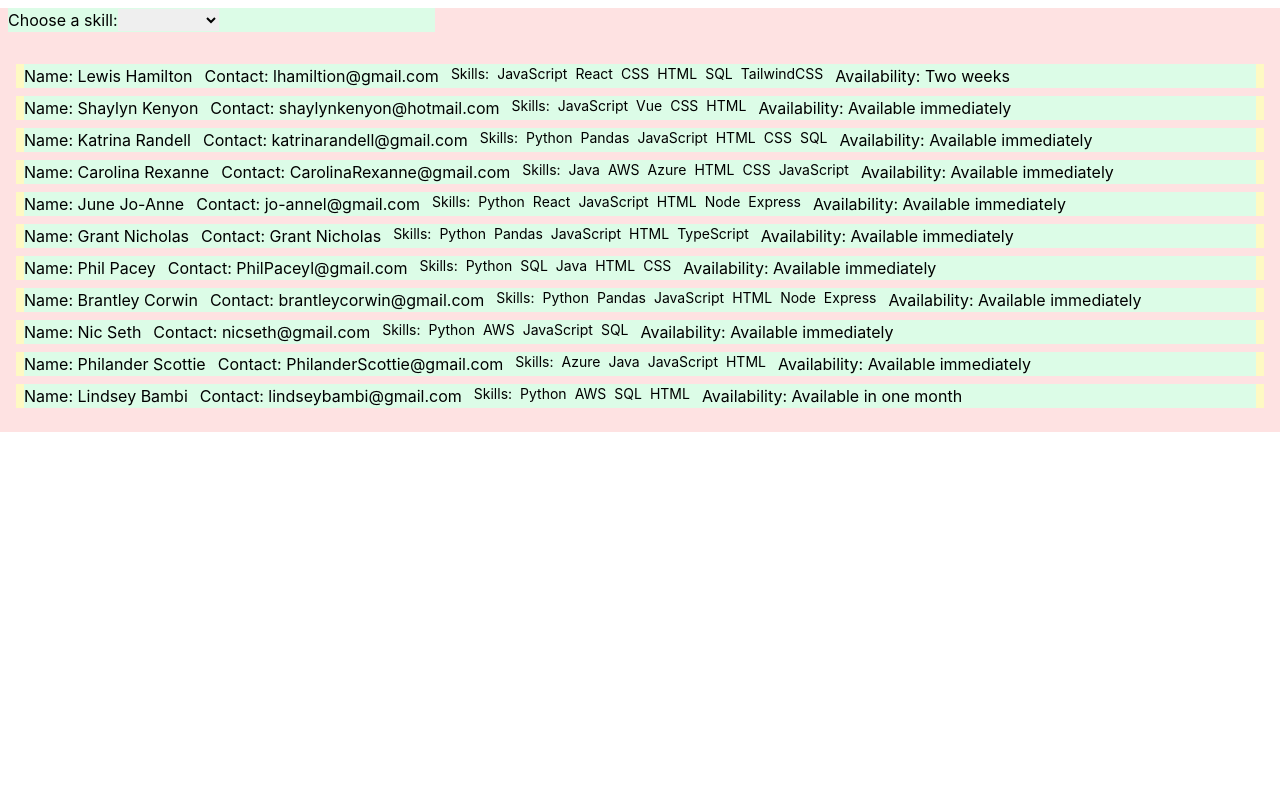
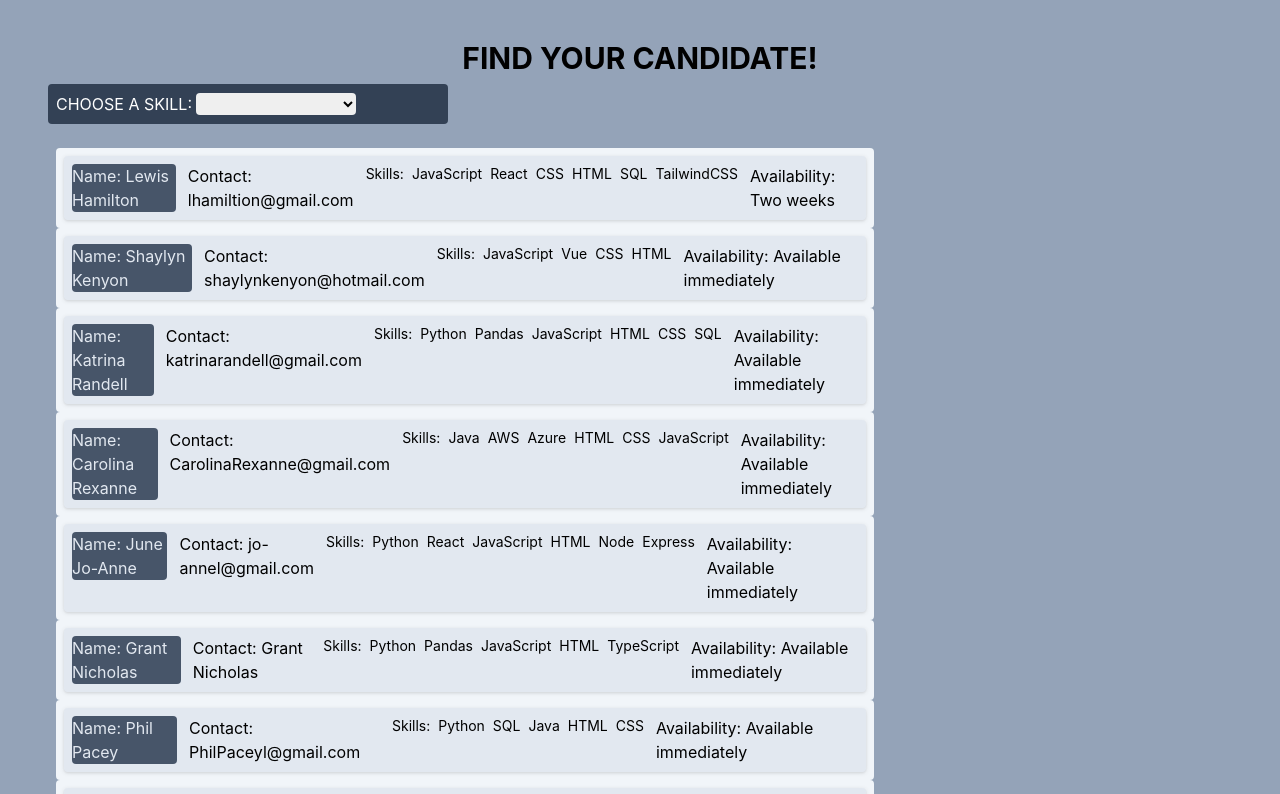
Before and after one commit to vglampard/CandidateMatcherVGFork, a React (Create React App) app in the folder jobsearch/: page / in a window 1280 px wide. Shown: the top 794 px of the page. Built offline with nearby package versions, Linux system fonts and the light colour scheme.

Commit message:
styling wrap up

```diff
--- a/jobsearch/src/App.js
+++ b/jobsearch/src/App.js
@@ -1,6 +1,7 @@
 import { useState } from "react";
 import "./App.css";
 import CandidateDisplay from "./components/CandidateDisplay/CandidateDisplay";
+import Hero from "./components/Hero/Hero";
 import Input from "./components/Input/Input";
 
 export function App() {
@@ -9,7 +10,8 @@ export function App() {
   //console.log(requiredSkills, "Skills");
 
   return (
-    <div className="bg-red-100 w-full h-100vh">
+    <div className="bg-slate-400 w-full h-100vh p-10 flex flex-col ">
+      <Hero/>
       <Input
         requiredSkills={requiredSkills}
         setRequiredSkills={setRequiredSkills}
--- a/jobsearch/src/components/Candidate/Candidate.js
+++ b/jobsearch/src/components/Candidate/Candidate.js
@@ -1,16 +1,16 @@
 import React from "react";
 export default function Candidate({ name, email, skills, availability }) {
   return (
-    <div className=" flex gap-3 bg-green-100 m-2">
-      <p>Name: {name}</p>
-      <p>Contact: {email}</p>
+    <div className=" flex gap-3 m-2 rounded bg-slate-200 p-2 drop-shadow">
+      <div><p className="bg-slate-600 rounded text-slate-200">Name: {name}</p></div>
+      <div> <p>Contact: {email}</p></div>
       <div className="flex gap-2 text-sm">
         <p>Skills: </p>
         {skills.map((skill) => (
           <p>{skill}</p>
         ))}
       </div>
-      <p>Availability: {availability}</p>
+      <div><p>Availability: {availability}</p></div>
     </div>
   );
 }
--- a/jobsearch/src/components/CandidateDisplay/CandidateDisplay.js
+++ b/jobsearch/src/components/CandidateDisplay/CandidateDisplay.js
@@ -7,7 +7,7 @@ export default function CandidateDisplay() {
     <div className="p-4">
       {candidatesList.map((candidate) => {
         return (
-          <div className="bg-yellow-100">
+          <div className="bg-slate-100 w-[70%] flex flex-cols justify-center rounded">
             <Candidate
               name={candidate.name}
               email={candidate.email}
--- a/jobsearch/src/components/Hero/Hero.js
+++ b/jobsearch/src/components/Hero/Hero.js
@@ -0,0 +1,8 @@
+import React from 'react'
+
+export default function Hero() {
+  return (
+    <div className="flex justify-center">
+        <h1 className="font-bold text-3xl uppercase">Find your candidate!</h1></div>
+  )
+}
--- a/jobsearch/src/components/Input/Input.js
+++ b/jobsearch/src/components/Input/Input.js
@@ -33,11 +33,11 @@ export default function Input({ requiredSkills, setRequiredSkills }) {
   }
 
   return (
-    <form className="w-1/3 bg-green-100 m-2 flex-1" onSubmit={eventHandler}>
-      <label for="skills">Choose a skill:</label>
+    <form className="w-1/3 bg-slate-700 rounded m-2 flex-1 p-2" onSubmit={eventHandler}>
+      <label for="skills" className="text-white uppercase">Choose a skill: </label>
       <select
         id="skills"
-        className="w-30"
+        className="w-40 rounded"
         value={requiredSkills}
         onChange={handleChange}
         default=""
```
